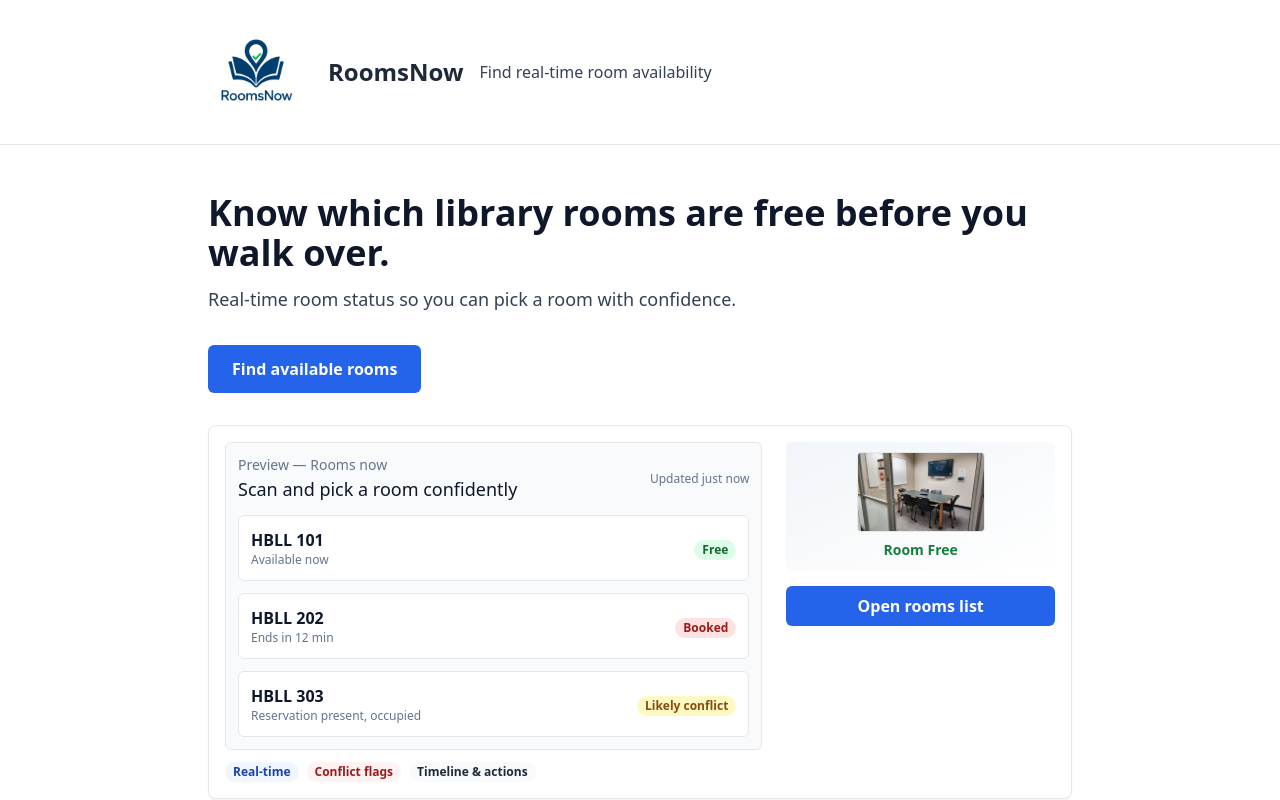
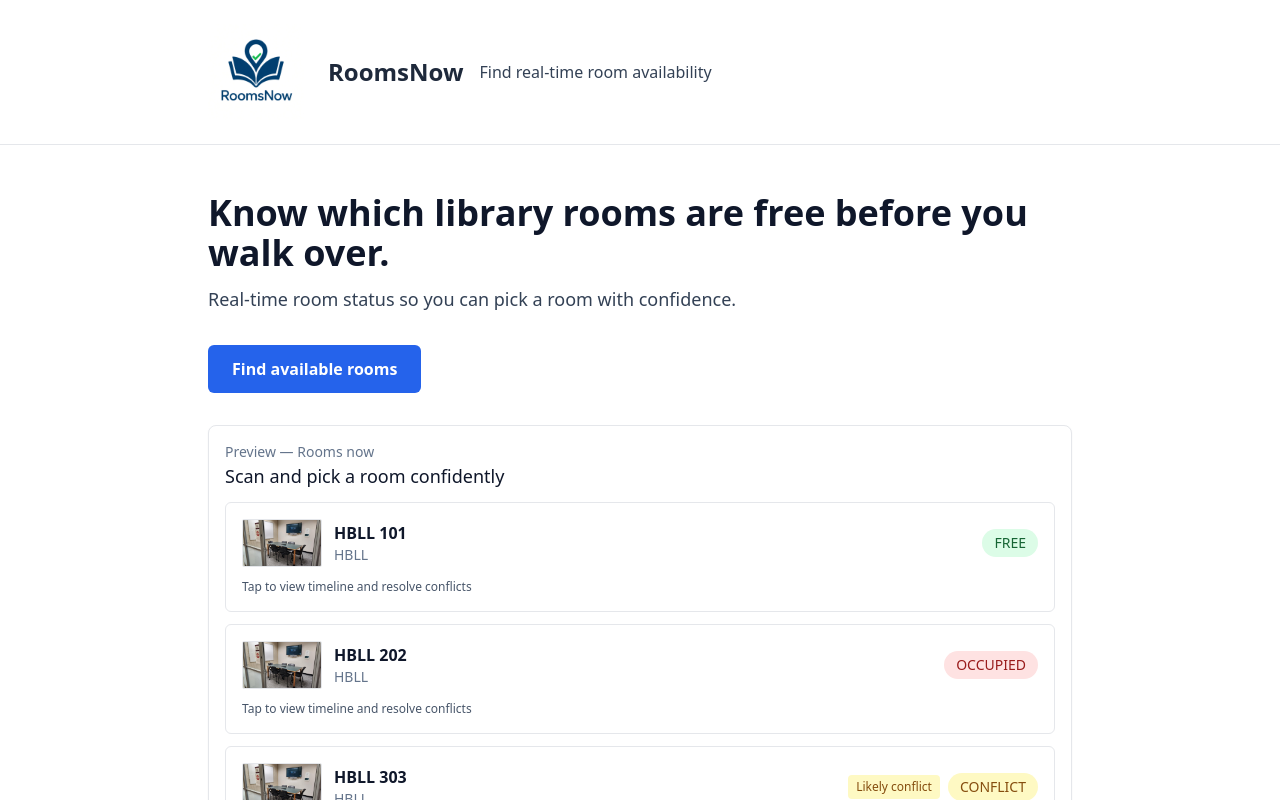
Before and after one commit to rbriggs0/IS-531-three-pages, a Next.js app: page / in a window 1280 px wide. Shown: the top 800 px of the page. Built offline with nearby package versions, Linux system fonts and the light colour scheme.

Commit message:
Unify data source, normalize room rows, hero preview reads from shared data, and build room detail screen
Co-authored-by: Cursor <cursoragent@cursor.com>

```diff
--- a/src/components/HeroPreview.tsx
+++ b/src/components/HeroPreview.tsx
@@ -1,65 +1,32 @@
 import React from 'react'
-import Link from 'next/link'
+import { getOccupancy } from '../lib/mockData'
+import RoomCard from './RoomCard'
 
-function Badge({ color, children }: { color: string; children: React.ReactNode }) {
-  return <span className={`inline-block px-2 py-0.5 rounded-full text-xs font-semibold ${color}`}>{children}</span>
+function Chip({ children, color }: { children: React.ReactNode; color: string }) {
+  return <span className={`inline-block px-2 py-1 rounded-full text-xs font-semibold ${color}`}>{children}</span>
 }
 
 export default function HeroPreview() {
-  const rooms = [
-    { id: 'r1', name: 'HBLL 101', status: 'Free', meta: 'Available now' },
-    { id: 'r2', name: 'HBLL 202', status: 'Booked', meta: 'Ends in 12 min' },
-    { id: 'r3', name: 'HBLL 303', status: 'Likely conflict', meta: 'Reservation present, occupied' },
-    { id: 'r4', name: 'RB 12', status: 'Free', meta: 'Available now' },
-  ]
+  const occ = getOccupancy()
+  const preview = occ.slice(0, 3)
 
   return (
     <div className="mt-6 bg-white border rounded-lg shadow-sm p-4">
-      <div className="flex items-start gap-6">
-        <div className="w-2/3">
-          <div className="bg-slate-50 border rounded-md p-3">
-            <div className="flex items-center justify-between mb-3">
-              <div>
-                <div className="text-sm text-slate-500">Preview — Rooms now</div>
-                <div className="text-lg font-medium">Scan and pick a room confidently</div>
-              </div>
-              <div className="text-xs text-slate-500">Updated just now</div>
-            </div>
+      <div className="mb-3">
+        <div className="text-sm text-slate-500">Preview — Rooms now</div>
+        <div className="text-lg font-medium">Scan and pick a room confidently</div>
+      </div>
 
-            <ul className="space-y-3">
-              {rooms.slice(0, 3).map((r) => (
-                <li key={r.id} className="flex items-center justify-between bg-white border rounded-md p-3">
-                  <div>
-                    <div className="font-semibold">{r.name}</div>
-                    <div className="text-xs text-slate-500">{r.meta}</div>
-                  </div>
-                  <div className="text-right">
-                    {r.status === 'Free' && <Badge color="bg-green-100 text-green-800">{r.status}</Badge>}
-                    {r.status === 'Booked' && <Badge color="bg-red-100 text-red-800">{r.status}</Badge>}
-                    {r.status === 'Likely conflict' && <Badge color="bg-yellow-100 text-yellow-800">{r.status}</Badge>}
-                  </div>
-                </li>
-              ))}
-            </ul>
-          </div>
+      <div className="space-y-3">
+        {preview.map((o) => (
+          <RoomCard key={o.roomId} id={o.roomId} name={o.name} location={o.location} status={o.status} thumbnail={o.thumbnail} conflict={o.conflict} />
+        ))}
+      </div>
 
-          <div className="mt-3 flex items-center gap-2">
-            <Badge color="bg-blue-50 text-blue-800">Real-time</Badge>
-            <Badge color="bg-red-50 text-red-800">Conflict flags</Badge>
-            <Badge color="bg-slate-50 text-slate-800">Timeline & actions</Badge>
-          </div>
-        </div>
-
-        <div className="w-1/3 flex flex-col items-end">
-          <div className="w-full h-32 bg-gradient-to-br from-slate-100 to-white rounded-md flex items-center justify-center text-slate-400">
-            {/* use user's provided room image instead of the stylized text */}
-            <div className="flex flex-col items-center">
-              <img src="/images/room-example.png" alt="Room example" className="w-32 h-20 object-cover rounded border" />
-              <div className="mt-2 text-sm font-semibold text-green-700">Room Free</div>
-            </div>
-          </div>
-          <Link href="/rooms" className="mt-4 w-full inline-block text-center bg-blue-600 text-white px-3 py-2 rounded-md font-semibold">Open rooms list</Link>
-        </div>
+      <div className="mt-4 flex items-center gap-2">
+        <Chip color="bg-blue-50 text-blue-800">Real-time</Chip>
+        <Chip color="bg-yellow-50 text-yellow-800">Conflict flags</Chip>
+        <Chip color="bg-slate-50 text-slate-800">Timeline & actions</Chip>
       </div>
     </div>
   )
--- a/src/components/RoomCard.tsx
+++ b/src/components/RoomCard.tsx
@@ -5,11 +5,12 @@ type Props = {
   id: string
   name: string
   location: string
-  status: 'free' | 'occupied' | 'uncertain'
+  status: 'free' | 'occupied' | 'conflict'
+  thumbnail?: string
   conflict?: boolean
 }
 
-export default function RoomCard({ id, name, location, status, conflict }: Props) {
+export default function RoomCard({ id, name, location, status, thumbnail, conflict }: Props) {
   const color =
     status === 'free' ? 'bg-green-100 text-green-800' : status === 'occupied' ? 'bg-red-100 text-red-800' : 'bg-yellow-100 text-yellow-800'
 
@@ -17,16 +18,14 @@ export default function RoomCard({ id, name, location, status, conflict }: Props
     <Link href={`/rooms/${id}`} className="block border rounded-md p-4 hover:shadow-sm transition-colors mb-3">
       <div className="flex items-center justify-between">
         <div className="flex items-center gap-3">
-          {status === 'free' && (
-            <img src="/images/room-example.png" alt={`${name} photo`} className="w-20 h-12 object-cover rounded-sm border" />
-          )}
+          <img src={thumbnail ?? '/images/room-example.png'} alt={`${name} photo`} className="w-20 h-12 object-cover rounded-sm border" />
           <div>
             <div className="font-semibold">{name}</div>
             <div className="text-sm text-slate-500">{location}</div>
           </div>
         </div>
         <div className="flex items-center gap-2">
-          {conflict && <span className="text-xs bg-red-100 text-red-800 px-2 py-1 rounded">Likely conflict</span>}
+          {(status === 'conflict' || conflict) && <span className="text-xs bg-yellow-100 text-yellow-800 px-2 py-1 rounded">Likely conflict</span>}
           <div className={`px-3 py-1 rounded-full text-sm ${color}`}>{status.toUpperCase()}</div>
         </div>
       </div>
--- a/src/lib/mockData.ts
+++ b/src/lib/mockData.ts
@@ -11,12 +11,15 @@ export type Room = {
   name: string;
   location: string;
   capacity: number;
+  // status is the single source of truth for UI
+  status: 'free' | 'occupied' | 'conflict';
+  thumbnail?: string;
 };
 
 export const rooms: Room[] = [
-  { id: 'r1', name: 'HBLL 101', location: 'HBLL', capacity: 6 },
-  { id: 'r2', name: 'HBLL 202', location: 'HBLL', capacity: 4 },
-  { id: 'r3', name: 'HBLL 303', location: 'HBLL', capacity: 8 },
+  { id: 'r1', name: 'HBLL 101', location: 'HBLL', capacity: 6, status: 'free', thumbnail: '/images/room-example.png' },
+  { id: 'r2', name: 'HBLL 202', location: 'HBLL', capacity: 4, status: 'occupied', thumbnail: '/images/room-example.png' },
+  { id: 'r3', name: 'HBLL 303', location: 'HBLL', capacity: 8, status: 'conflict', thumbnail: '/images/room-example.png' },
 ];
 
 export const reservations: Reservation[] = [
@@ -37,20 +40,22 @@ export const reservations: Reservation[] = [
 ];
 
 export function getOccupancy() {
-  // Simple simulated occupancy: room r1 currently occupied, others free or uncertain
+  // Return occupancy derived from the single source of truth in `rooms`
   const now = Date.now();
   return rooms.map((r) => {
-    const hasCurrentRes = reservations.some(
-      (res) => res.roomId === r.id && new Date(res.startISO).getTime() <= now && new Date(res.endISO).getTime() >= now
-    );
-    let status: 'free' | 'occupied' | 'uncertain' = 'free';
-    if (r.id === 'r1') status = 'occupied';
-    else if (r.id === 'r3') status = 'uncertain';
+    const todaysReservations = reservations.filter((res) => {
+      const d = new Date(res.startISO);
+      return res.roomId === r.id && d.toDateString() === new Date(now).toDateString();
+    });
     return {
       roomId: r.id,
-      status,
-      hasCurrentRes,
-      checkIns: status === 'occupied' ? 2 : 0,
+      name: r.name,
+      location: r.location,
+      capacity: r.capacity,
+      status: r.status,
+      thumbnail: r.thumbnail,
+      reservations: todaysReservations,
+      conflict: r.status === 'conflict',
       lastUpdated: new Date().toISOString()
     };
   });
--- a/src/pages/rooms/[id].tsx
+++ b/src/pages/rooms/[id].tsx
@@ -27,9 +27,17 @@ export default function RoomDetail() {
       <Head>
         <title>{room.name} — BYU Library Rooms</title>
       </Head>
+      <Header />
       <main className="container py-8">
         <div className="flex items-center justify-between mb-6">
-          <h1 className="text-2xl font-bold">{room.name}</h1>
+          <div>
+            <h1 className="text-2xl font-bold">{room.name}</h1>
+            <div className="mt-1">
+              {room.status === 'free' && <span className="px-3 py-1 rounded-full bg-green-100 text-green-800 text-sm">Free</span>}
+              {room.status === 'occupied' && <span className="px-3 py-1 rounded-full bg-red-100 text-red-800 text-sm">Occupied</span>}
+              {room.status === 'conflict' && <span className="px-3 py-1 rounded-full bg-yellow-100 text-yellow-800 text-sm">Likely conflict</span>}
+            </div>
+          </div>
           <Link href="/" className="text-sm text-blue-600">Home</Link>
         </div>
 
@@ -41,9 +49,23 @@ export default function RoomDetail() {
             <div className="mb-4">
               <strong>Capacity:</strong> {room.capacity}
             </div>
+            {room.thumbnail && (
+              <div className="mb-4">
+                <img src={room.thumbnail} alt={`${room.name} photo`} className="w-full max-w-sm rounded border" />
+              </div>
+            )}
             <div className="mb-4">
-              <button className="bg-red-600 text-white px-4 py-2 rounded mr-2">Report occupancy</button>
-              <button className="bg-green-600 text-white px-4 py-2 rounded">Claim reservation</button>
+              {room.status === 'conflict' ? (
+                <>
+                  <button className="bg-red-600 text-white px-4 py-2 rounded mr-2">Report conflict</button>
+                  <button className="bg-green-600 text-white px-4 py-2 rounded">Claim this room</button>
+                </>
+              ) : (
+                <>
+                  <button className="bg-red-600 text-white px-4 py-2 rounded mr-2">Report occupancy</button>
+                  <button className="bg-green-600 text-white px-4 py-2 rounded">Claim reservation</button>
+                </>
+              )}
             </div>
           </div>
 
--- a/src/pages/rooms/index.tsx
+++ b/src/pages/rooms/index.tsx
@@ -1,12 +1,11 @@
 import Head from 'next/head'
 import RoomCard from '../../components/RoomCard'
-import { getOccupancy, rooms } from '../../lib/mockData'
+import { getOccupancy } from '../../lib/mockData'
 import Link from 'next/link'
 import Header from '../../components/Header'
 
 export default function Rooms() {
   const occ = getOccupancy()
-  const byId = Object.fromEntries(rooms.map((r) => [r.id, r]))
 
   return (
     <>
@@ -22,9 +21,17 @@ export default function Rooms() {
 
         <div>
           {occ.map((o) => {
-            const r = byId[o.roomId]
-            const conflict = o.status === 'uncertain' || (o.status === 'occupied' && !o.hasCurrentRes)
-            return <RoomCard key={o.roomId} id={r.id} name={r.name} location={r.location} status={o.status} conflict={conflict} />
+            return (
+              <RoomCard
+                key={o.roomId}
+                id={o.roomId}
+                name={o.name}
+                location={o.location}
+                status={o.status}
+                thumbnail={o.thumbnail}
+                conflict={o.conflict}
+              />
+            )
           })}
         </div>
       </main>
```
Also changed, not shown: images/Biz Room B.jpg (added), 1 other file (tests, documents, lock files or other folders).
